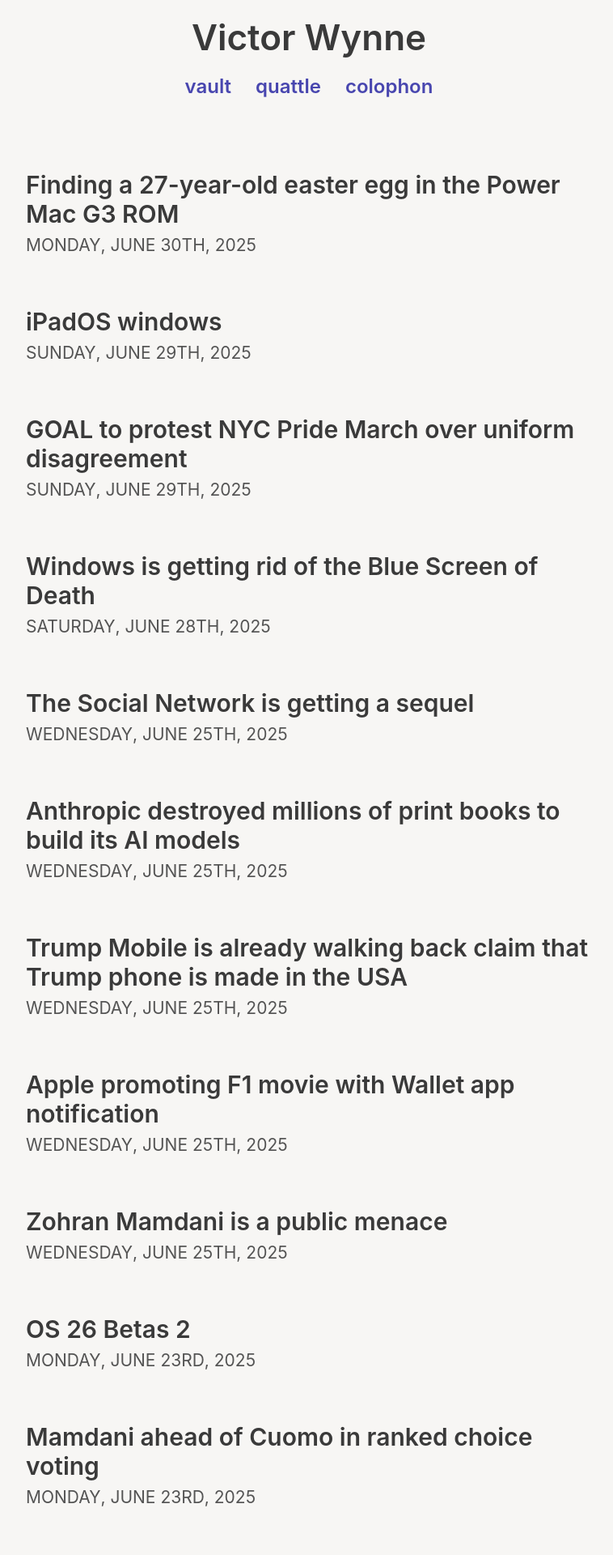
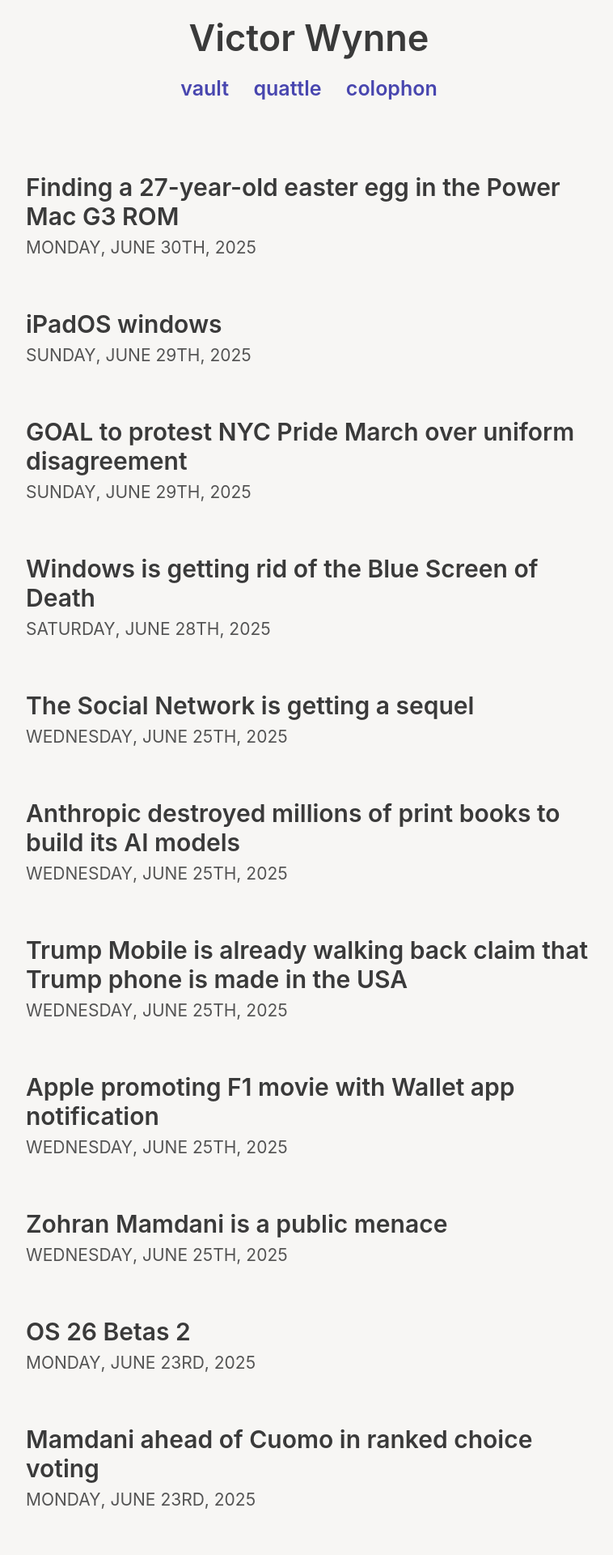
Before and after one commit to victorwynne/victorwynne, a Jekyll site: the page built from index.html, in a window 1280 px wide. Shown: the top 1920 px of the page at 81% size, without its empty margins (258-1016 px from the left). Built offline with Jekyll 4.4.1, drawn with Linux system fonts in a browser that asks for light colours.

Commit message:
_masthead.scss

```diff
--- a/_sass/_masthead.scss
+++ b/_sass/_masthead.scss
@@ -14,7 +14,7 @@
   padding-left: 0px;
   padding-right: 0px;
   padding-bottom: 0px;
-  font-size: 220%;
+  font-size: 225%;
 
   @media (prefers-color-scheme: light) {
   color: $light-scheme-text;
@@ -33,7 +33,7 @@
 
 .navigation {
   display: block;
-  font-size: 120%;
+  font-size: 125%;
   font-weight: 600;
 
 ul#navigation-list {
```
